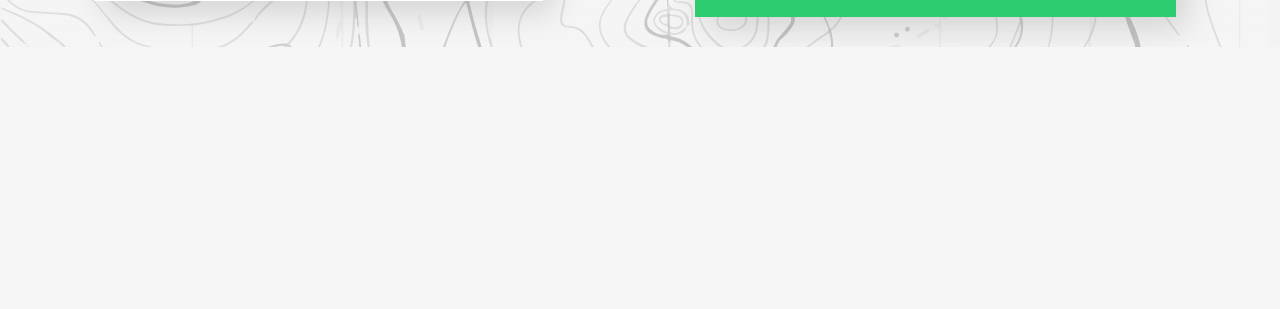
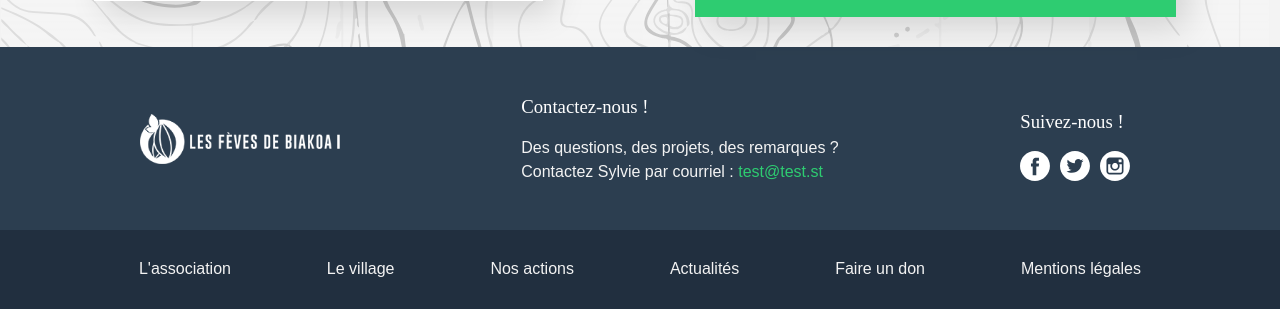
Before and after one commit to joscelyn/p2020-les_feves_de_biakoa, a PHP site: page / in a window 1280 px wide. Shown: the part 2270-2579 px from the top of the page. Before the commit the page ends 2317 px from the top, so only its background shows below. Run offline with PHP 8.4, Linux system fonts and the light colour scheme; some libraries are stand-ins or nearby versions; some web fonts are replaced.

Commit message:
:sparkles: Footer

```diff
--- a/css/main.css
+++ b/css/main.css
@@ -643,6 +643,51 @@ a {
     letter-spacing: 2px;
     text-transform: uppercase; }
 
+.footer {
+  background: #2C3E50;
+  color: #f3f3f3; }
+  .footer .rowFlex {
+    padding-top: 30px;
+    padding-bottom: 30px;
+    display: flex;
+    justify-content: space-around;
+    align-items: center; }
+  .footer__logo {
+    display: block;
+    height: 50px; }
+    .footer__logo img {
+      height: 100%; }
+  .footer__contact {
+    margin-left: 30px; }
+  .footer__social {
+    margin-left: 30px; }
+    .footer__social__list {
+      display: flex;
+      justify-content: space-between;
+      margin: 0;
+      padding: 0; }
+      .footer__social__list li {
+        list-style: none;
+        margin-right: 10px; }
+      .footer__social__list img {
+        width: 30px; }
+  .footer__links {
+    background: #212f3f;
+    padding: 30px; }
+    .footer__links ul {
+      padding: 0;
+      display: flex;
+      justify-content: space-around; }
+      .footer__links ul li {
+        list-style: none; }
+        .footer__links ul li a {
+          color: #f3f3f3; }
+  .footer a {
+    color: #2ecc71;
+    text-decoration: none; }
+  .footer h2, .footer h3, .footer h4, .footer h5 {
+    color: white; }
+
 .home .headerBackground {
   height: 820px; }
 
--- a/css/sass/_footer.scss
+++ b/css/sass/_footer.scss
@@ -1,3 +1,75 @@
+
 .footer {
+  background: $dark-lighter;
+  color: $bg;
+
+  .rowFlex {
+    padding-top: 30px;
+    padding-bottom: 30px;
+    display: flex;
+    justify-content: space-around;
+    align-items: center;
+  }
+
+  &__logo {
+    display: block;
+    height: 50px;
+
+    img {
+      height: 100%;
+    }
+  }
+
+  &__contact {
+    margin-left: 30px;
+  }
+
+  &__social {
+    margin-left: 30px;
+
+    &__list {
+      display: flex;
+      justify-content: space-between;
+      margin: 0; padding: 0;
+
+      li {
+        list-style: none;
+        margin-right: 10px;
+      }
+
+      img {
+        width: 30px;
+      }
+    }
+
+  }
+
+  &__links {
+    background: $dark;
+    padding: 30px;
+
+    ul {
+      padding: 0;
+      display: flex;
+      justify-content: space-around;
+
+      li {
+        list-style: none;
+
+        a {
+          color: $bg;
+        }
+      }
+    }
+  }
+
+  a {
+    color: $color;
+    text-decoration: none;
+  }
+
+  h2, h3, h4, h5 {
+    color: white;
+  }
 
 }
--- a/css/sass/main.scss
+++ b/css/sass/main.scss
@@ -2,6 +2,7 @@ $color: #2ecc71;
 $bg: #f3f3f3;
 
 $dark: #212f3f;
+$dark-lighter: #2C3E50;
 
 $width: 1240px;
 
--- a/index.html
+++ b/index.html
@@ -141,6 +141,40 @@
 <footer class="footer">
 	<div class="container">
 
+		<div class="rowFlex">
+			<a href="" class="footer__logo">
+				<img src="img/logo.png" alt="Les Fèves de Biakoa">
+			</a>
+			<div class="footer__contact">
+				<h3>Contactez-nous !</h3>
+				<p>Des questions, des projets, des remarques ? <br/> Contactez Sylvie par courriel : <a href="mailto:test@test.st">test@test.st</a></p>
+			</div>
+			<div class="footer__social">
+				<h3>Suivez-nous !</h3>
+				<ul class="footer__social__list">
+					<li>
+						<a href="http://facebook.com"><img src="img/facebook.svg" alt="Facebook"></a>
+					</li>
+					<li>
+						<a href="http://twitter.com"><img src="img/twitter.svg" alt="Twitter"></a>
+					</li>
+					<li>
+						<a href="http://instagram.com"><img src="img/instagram.svg" alt="Insta"></a>
+					</li>
+				</ul>
+			</div>
+		</div>
+
+	</div>
+	<div class="footer__links">
+		<ul class="container">
+			<li><a href="#">L'association</a></li>
+			<li><a href="#">Le village</a></li>
+			<li><a href="#">Nos actions</a></li>
+			<li><a href="#">Actualités</a></li>
+			<li><a href="#">Faire un don</a></li>
+			<li><a href="#">Mentions légales</a></li>
+		</ul>
 	</div>
 </footer>
 
```
Also changed, not shown: img/facebook.svg (added), img/instagram.svg (added), img/twitter.svg (added), 1 other file.
